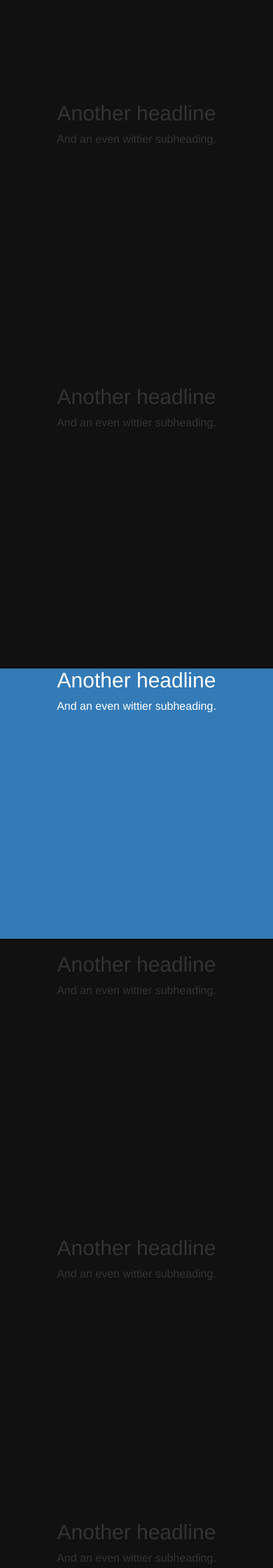
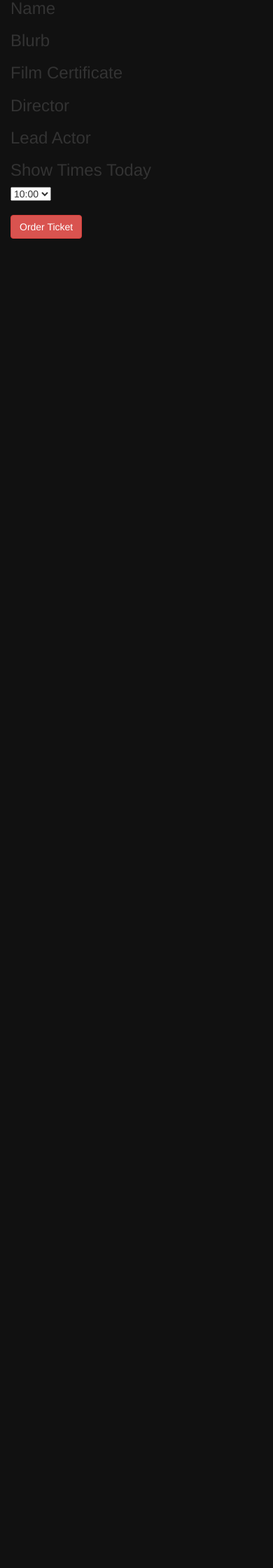
Before and after one commit to EWeb-b/heron, a Flask app: template webapp/app/templates/filmInfo.html in a window 390 px wide. Shown: the part 756-2996 px from the top of the page at 70% size. After the commit the page ends 1097 px from the top, so only its background shows below. Run offline with Flask 2, Linux system fonts and the light colour scheme; the template is opened without the code that fills it: values that come from a table or form of the project are taken from there, others are empty; some libraries are stand-ins or nearby versions.

Commit message:
Adjusting layout =

```diff
--- a/webapp/app/templates/filmInfo.html
+++ b/webapp/app/templates/filmInfo.html
@@ -31,7 +31,7 @@ aa {
     <link href="form-validation.css" rel="stylesheet">
   </head>
 
-  <!-- <body>
+  <body>
       <div class="container">
         <div>
             <img src="/static/portraits/{{film.film_name}}.jpg" alt="Film Image" class="image"></a>
@@ -73,82 +73,6 @@ aa {
       </form>
   </div>
   </div>
-   </body> -->
-   <div class="position-relative overflow-hidden p-3 p-md-5 m-md-3 text-center bg-light">
-         <div class="col-md-5 p-lg-5 mx-auto my-5">
-           <h1 class="display-4 font-weight-normal">Punny headline</h1>
-           <p class="lead font-weight-normal">And an even wittier subheading to boot. Jumpstart your marketing efforts with this example based on Apple's marketing pages.</p>
-           <a class="btn btn-outline-secondary" href="#">Coming soon</a>
-         </div>
-         <div class="product-device box-shadow d-none d-md-block"></div>
-         <div class="product-device product-device-2 box-shadow d-none d-md-block"></div>
-       </div>
+   </body>
 
-       <div class="d-md-flex flex-md-equal w-100 my-md-3 pl-md-3">
-         <div class="bg-dark mr-md-3 pt-3 px-3 pt-md-5 px-md-5 text-center text-white overflow-hidden">
-           <div class="my-3 py-3">
-             <h2 class="display-5">Another headline</h2>
-             <p class="lead">And an even wittier subheading.</p>
-           </div>
-           <div class="bg-light box-shadow mx-auto" style="width: 80%; height: 300px; border-radius: 21px 21px 0 0;"></div>
-         </div>
-         <div class="bg-light mr-md-3 pt-3 px-3 pt-md-5 px-md-5 text-center overflow-hidden">
-           <div class="my-3 p-3">
-             <h2 class="display-5">Another headline</h2>
-             <p class="lead">And an even wittier subheading.</p>
-           </div>
-           <div class="bg-dark box-shadow mx-auto" style="width: 80%; height: 300px; border-radius: 21px 21px 0 0;"></div>
-         </div>
-       </div>
-
-       <div class="d-md-flex flex-md-equal w-100 my-md-3 pl-md-3">
-         <div class="bg-light mr-md-3 pt-3 px-3 pt-md-5 px-md-5 text-center overflow-hidden">
-           <div class="my-3 p-3">
-             <h2 class="display-5">Another headline</h2>
-             <p class="lead">And an even wittier subheading.</p>
-           </div>
-           <div class="bg-dark box-shadow mx-auto" style="width: 80%; height: 300px; border-radius: 21px 21px 0 0;"></div>
-         </div>
-         <div class="bg-primary mr-md-3 pt-3 px-3 pt-md-5 px-md-5 text-center text-white overflow-hidden">
-           <div class="my-3 py-3">
-             <h2 class="display-5">Another headline</h2>
-             <p class="lead">And an even wittier subheading.</p>
-           </div>
-           <div class="bg-light box-shadow mx-auto" style="width: 80%; height: 300px; border-radius: 21px 21px 0 0;"></div>
-         </div>
-       </div>
-
-       <div class="d-md-flex flex-md-equal w-100 my-md-3 pl-md-3">
-         <div class="bg-light mr-md-3 pt-3 px-3 pt-md-5 px-md-5 text-center overflow-hidden">
-           <div class="my-3 p-3">
-             <h2 class="display-5">Another headline</h2>
-             <p class="lead">And an even wittier subheading.</p>
-           </div>
-           <div class="bg-white box-shadow mx-auto" style="width: 80%; height: 300px; border-radius: 21px 21px 0 0;"></div>
-         </div>
-         <div class="bg-light mr-md-3 pt-3 px-3 pt-md-5 px-md-5 text-center overflow-hidden">
-           <div class="my-3 py-3">
-             <h2 class="display-5">Another headline</h2>
-             <p class="lead">And an even wittier subheading.</p>
-           </div>
-           <div class="bg-white box-shadow mx-auto" style="width: 80%; height: 300px; border-radius: 21px 21px 0 0;"></div>
-         </div>
-       </div>
-
-       <div class="d-md-flex flex-md-equal w-100 my-md-3 pl-md-3">
-         <div class="bg-light mr-md-3 pt-3 px-3 pt-md-5 px-md-5 text-center overflow-hidden">
-           <div class="my-3 p-3">
-             <h2 class="display-5">Another headline</h2>
-             <p class="lead">And an even wittier subheading.</p>
-           </div>
-           <div class="bg-white box-shadow mx-auto" style="width: 80%; height: 300px; border-radius: 21px 21px 0 0;"></div>
-         </div>
-         <div class="bg-light mr-md-3 pt-3 px-3 pt-md-5 px-md-5 text-center overflow-hidden">
-           <div class="my-3 py-3">
-             <h2 class="display-5">Another headline</h2>
-             <p class="lead">And an even wittier subheading.</p>
-           </div>
-           <div class="bg-white box-shadow mx-auto" style="width: 80%; height: 300px; border-radius: 21px 21px 0 0;"></div>
-         </div>
-       </div>
 {% endblock %}
```
Also changed, not shown: webapp/app/templates/screenings.html (+4 -4 lines), 1 other file.
